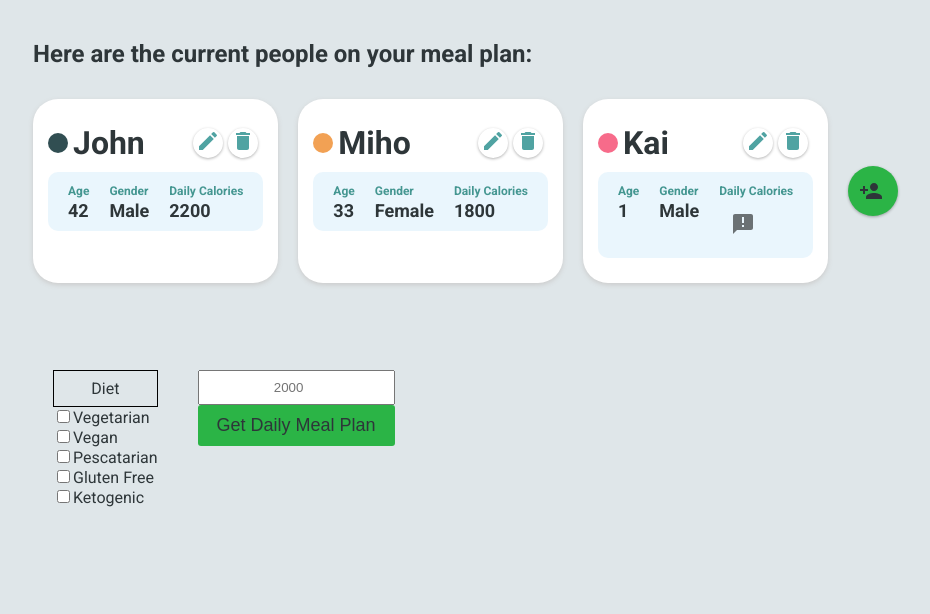
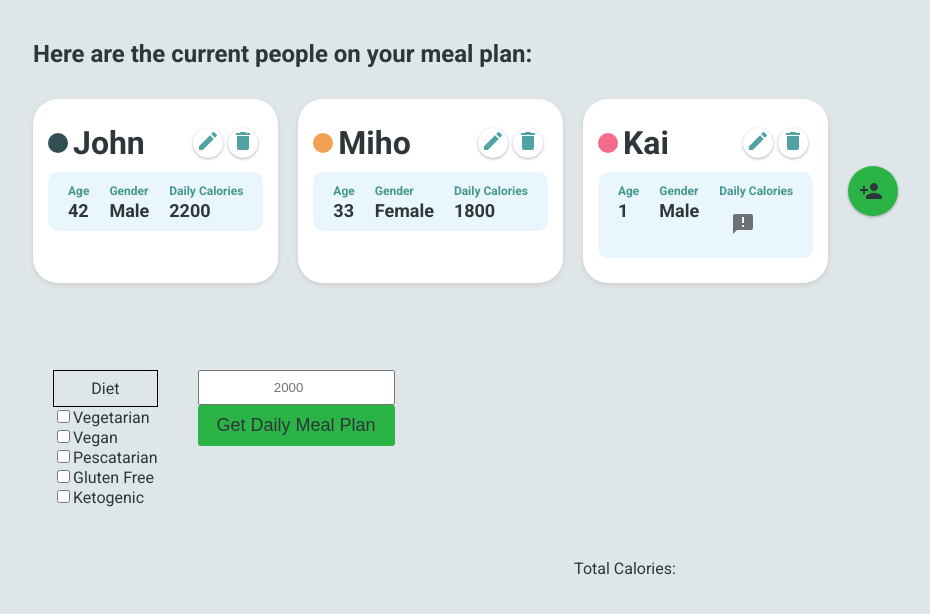
Before and after one commit to justjohnd/salt-and-prepper, a React (Create React App) app: page / in a window 1280 px wide. Shown: the top 614 px of the page, without its empty margins (15-945 px from the left). Built offline with nearby package versions, Linux system fonts and the light colour scheme; a web font is replaced by a local one.

Commit message:
Add calorie total

```diff
--- a/src/components/MealPlan.jsx
+++ b/src/components/MealPlan.jsx
@@ -24,6 +24,7 @@ function MealPlan(props) {
     const [isChecked, setIsChecked] = useState(
       new Array(DIETS.length).fill(false)
     );
+const [totalCalories, setTotalCalories] = useState('');
 
   function deleteMeal(foundId) {
     const deleteMealCalories = meals.filter(meal => {
@@ -156,6 +157,7 @@ function MealPlan(props) {
 
           const diffFromTarget = calorieComboArrays.map(array => {
             const calorieArrayTotal = array.reduce((prev, cur) => prev + cur).toFixed(0);
+            setTotalCalories(calorieArrayTotal);
             array.push(Math.abs(calorieArrayTotal - target));
             return array;
           });
@@ -225,6 +227,7 @@ function MealPlan(props) {
           </button>
         </div>
       </section>
+      <div>Total Calories: {totalCalories}</div>
       {meals &&
         <MealList meals={meals}
           target={target}
```
